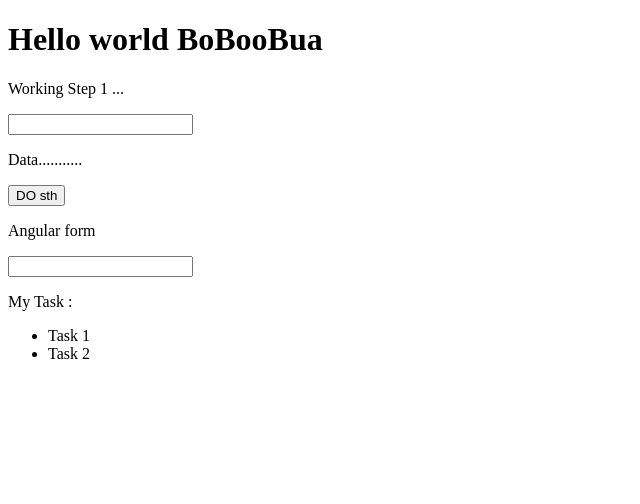
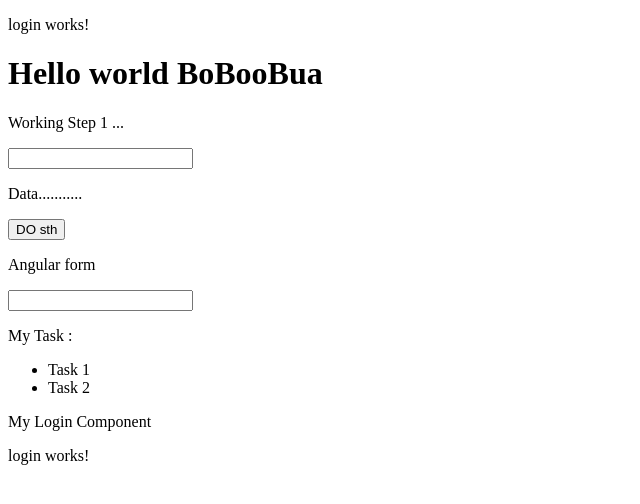
Before and after one commit to BNNProduction/Angular-WorkShop, an Angular app in the folder my-dream-app/: page / in a window 1280 px wide. Shown: the top 504 px of the page, without its empty margins (0-640 px from the left). Built offline with nearby package versions, Linux system fonts and the light colour scheme.

Commit message:
add loging component

```diff
--- a/my-dream-app/src/app/app.component_blank.html
+++ b/my-dream-app/src/app/app.component_blank.html
@@ -1,3 +1,5 @@
+<app-login></app-login>
+
 <h1>Hello world {{name}}</h1>
 <p>Working Step 1 ...</p>
 <input type="text" (keyup)="onPress($event)" >
@@ -13,3 +15,6 @@
     {{item}}
   </li>
 </ul>
+
+<p>My Login Component </p>
+<app-login></app-login>
--- a/my-dream-app/src/app/app.module.ts
+++ b/my-dream-app/src/app/app.module.ts
@@ -4,10 +4,12 @@ import { BrowserModule } from '@angular/platform-browser';
 
 import { AppRoutingModule } from './app-routing.module';
 import { AppComponent } from './app.component';
+import { LoginComponent } from './login/login.component';
 
 @NgModule({
   declarations: [
-    AppComponent
+    AppComponent,
+    LoginComponent
   ],
   imports: [
     BrowserModule,
--- /dev/null
+++ b/my-dream-app/src/app/login/login.component.html
@@ -0,0 +1 @@
+<p>login works!</p>
--- /dev/null
+++ b/my-dream-app/src/app/login/login.component.ts
@@ -0,0 +1,15 @@
+import { Component, OnInit } from '@angular/core';
+
+@Component({
+  selector: 'app-login',
+  templateUrl: './login.component.html',
+  styleUrls: ['./login.component.css']
+})
+export class LoginComponent implements OnInit {
+
+  constructor() { }
+
+  ngOnInit(): void {
+  }
+
+}
```
Also changed, not shown: my-dream-app/src/app/login/login.component.css (added), 1 other file (tests, documents, lock files or other folders).
